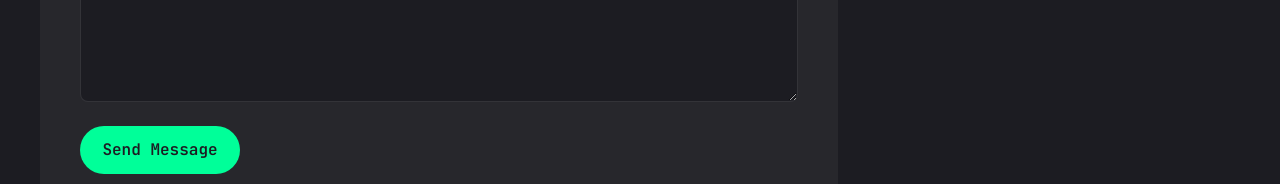
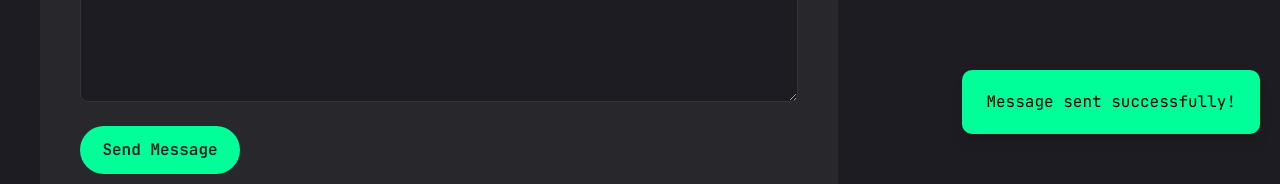
Before and after one commit to joemar-ceneza/portfolio-v4, a Next.js app: page /contact in a window 1280 px wide. Both pictures are taken after typing "Sample", "Sample", "name@example.com", "5551234", "Sample" into the empty fields and a click on the button "Send Message". Shown: the part 646-830 px from the top of the page. Built offline with nearby package versions, Linux system fonts and the light colour scheme; no server answers.

Commit message:
feat: add toast notification for contact form submission feedback

```diff
--- a/src/app/contact/page.tsx
+++ b/src/app/contact/page.tsx
@@ -14,16 +14,19 @@ import {
 } from "@/components/ui/select";
 import { contactInfo, services } from "./data";
 import { useState, useRef } from "react";
+import Toast from "@/components/Toast";
 
 export default function Contact() {
   const [service, setService] = useState("");
   const [loading, setLoading] = useState(false);
+  const [toast, setToast] = useState<{ message: string; type: "success" | "error"; } | null>(null);
   const formRef = useRef<HTMLFormElement>(null);
 
   async function handleSubmit(e: React.FormEvent<HTMLFormElement>) {
     e.preventDefault();
     setLoading(true);
     const formData = new FormData(e.currentTarget);
+    try {
       const res = await fetch("/api/contact", {
         method: "POST",
         headers: { "Content-Type": "application/json" },
@@ -38,12 +41,19 @@ export default function Contact() {
       });
       setLoading(false);
       if (res.ok && formRef.current) {
-      formRef.current.reset(); // ✅ safe now
+        formRef.current.reset();
         setService("");
+        setToast({ message: "Message sent successfully!", type: "success" });
+      } else {
+        setToast({ message: "Failed to send message. Try again.", type: "error" });
+      }
+    } catch (error) {
+      setLoading(false);
+      setToast({ message: "Something went wrong. Try again.", type: "error" });
     }
   }
   return (
-    <section className="flex items-center justify-center">
+    <section className="flex items-center justify-center relative">
       <div className="container mx-auto">
         <div className="flex flex-col xl:flex-row gap-[30px]">
           <div className="xl:h-[54%] order-2 xl:order-none">
@@ -97,6 +107,7 @@ export default function Contact() {
           </div>
         </div>
       </div>
+      {toast && <Toast message={toast.message} type={toast.type} onClose={() => setToast(null)} />}
     </section>
   );
 }
--- /dev/null
+++ b/src/components/Toast.tsx
@@ -0,0 +1,29 @@
+"use client";
+
+import { useEffect } from "react";
+
+type ToastProps = {
+  message: string;
+  type: "success" | "error";
+  onClose: () => void;
+};
+
+export default function Toast({ message, type, onClose }: ToastProps) {
+  useEffect(() => {
+    const timer = setTimeout(onClose, 3000);
+    return () => clearTimeout(timer);
+  }, [onClose]);
+
+  return (
+    <div
+      onClick={onClose}
+      className={`
+        fixed bottom-5 right-5 z-50 px-6 py-4 rounded-lg shadow-lg text-black cursor-pointer
+        transition-transform transform duration-300 ease-in-out
+        ${type === "success" ? "bg-accent" : "bg-red-500"}
+      `}
+    >
+      {message}
+    </div>
+  );
+}
```
Lines whose indentation alone changed are shown as unchanged.
